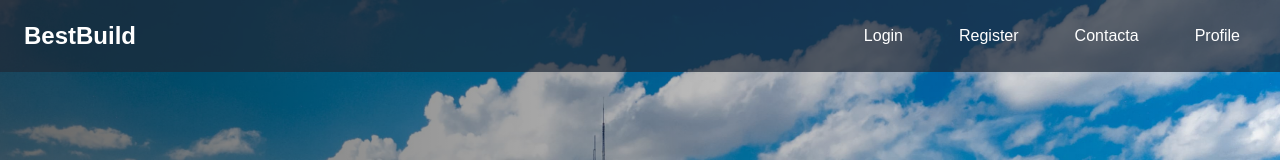
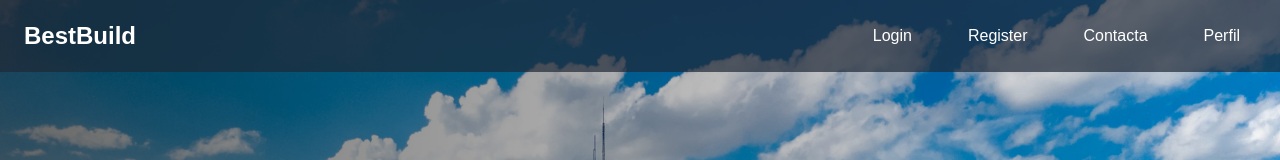
Before and after one commit to SSommaa/Landing-Page, a Vue app: page / in a window 1280 px wide. Shown: the top 160 px of the page. Built offline with nearby package versions, Linux system fonts and the light colour scheme.

Commit message:
Error de navbar arreglado

```diff
--- a/src/components/NavBar.vue
+++ b/src/components/NavBar.vue
@@ -22,7 +22,7 @@ const navigate = (where) => {
           Contacta
         </button>
         <button @click="navigate('Profile')" class="hover:bg-gray-700 px-4 py-2 rounded">
-          Profile
+          Perfil
         </button>
       </div>
     </div>
--- a/src/main.js
+++ b/src/main.js
@@ -1,7 +1,7 @@
 import { createApp } from 'vue'
 import App from './App.vue'
-import router from './router/router.js' // Importar el router
-import './assets/main.css' // Importa el archivo CSS de Tailwind aquí
+import router from './router/router.js'
+import './assets/main.css'
 
 const app = createApp(App)
 
```
